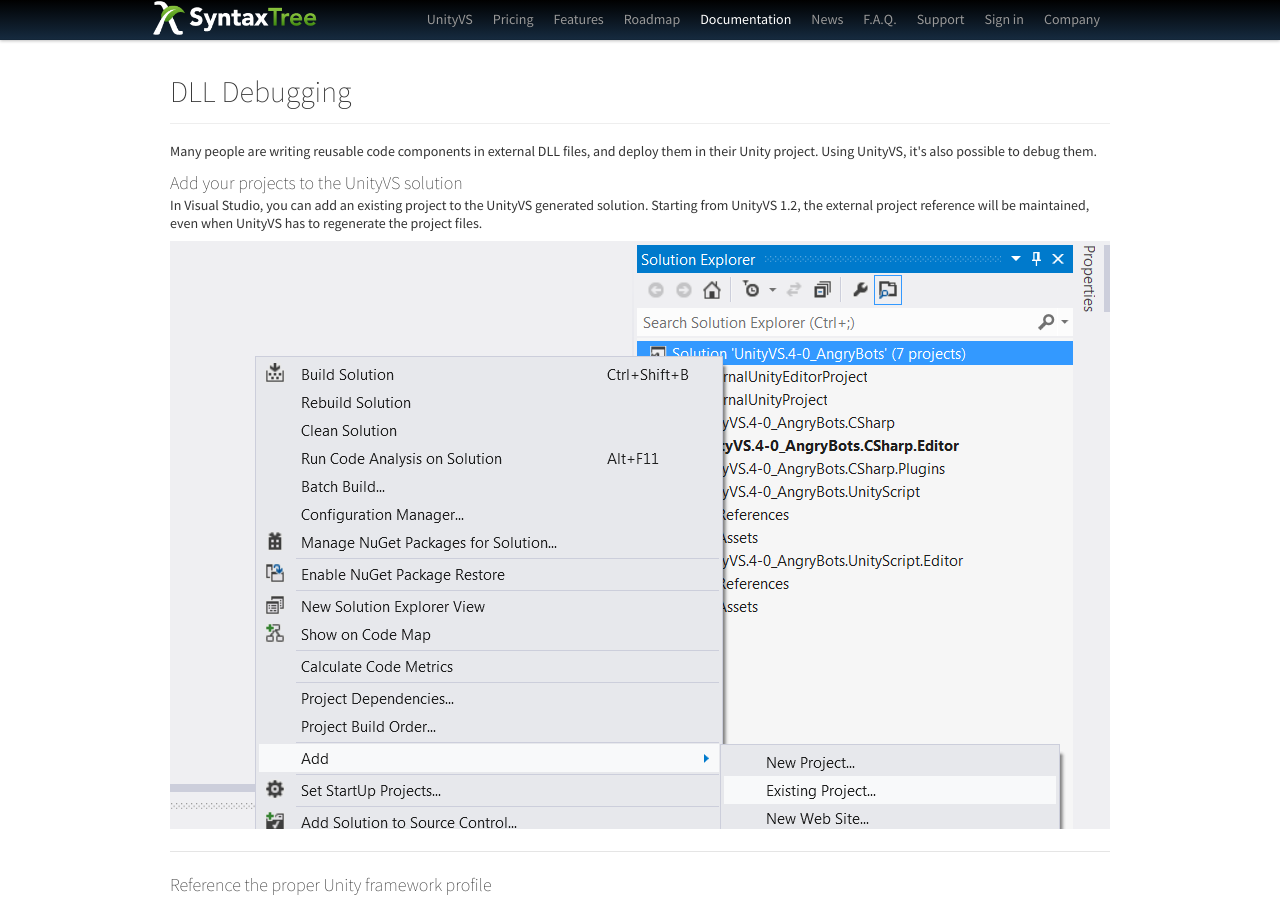
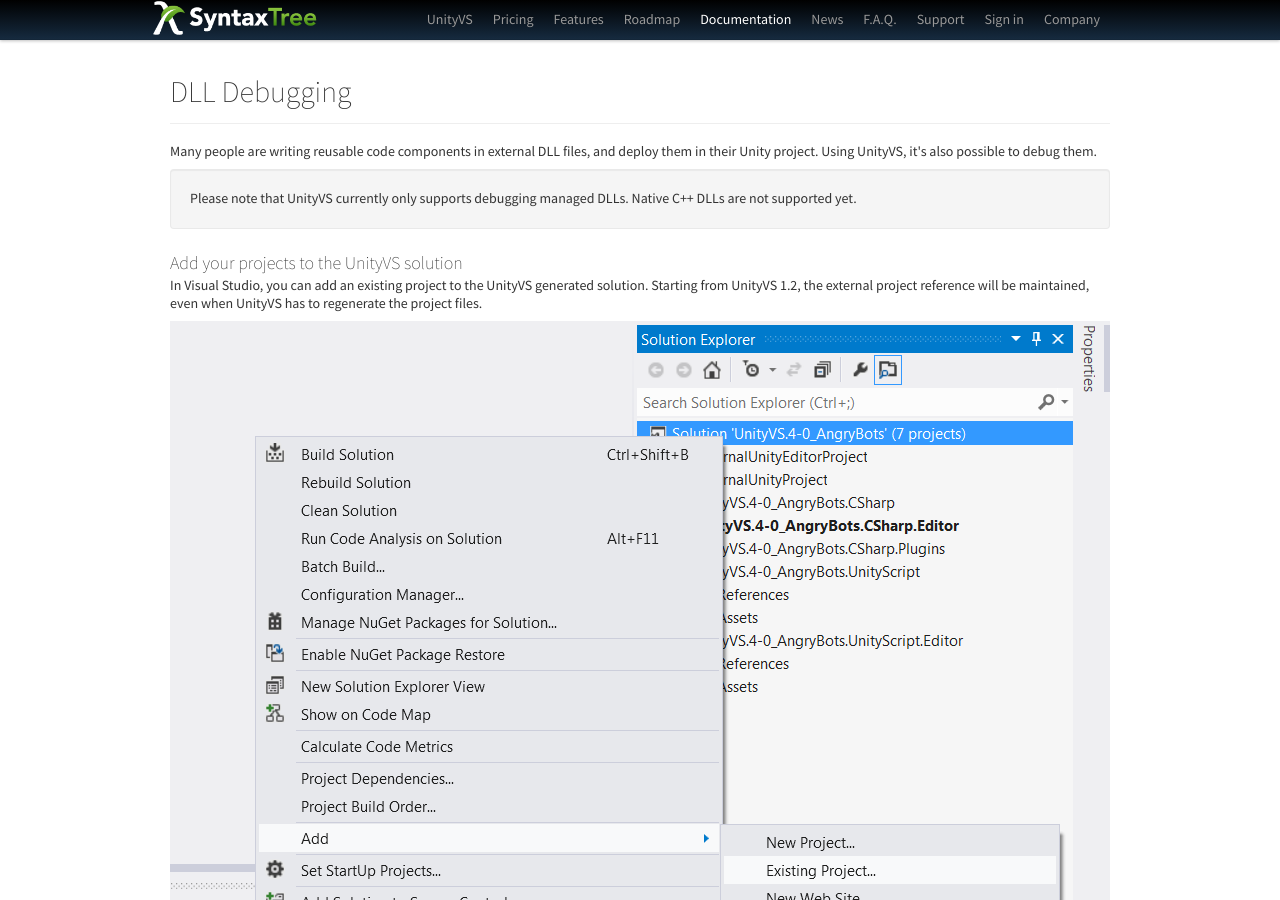
Before and after one commit to syntaxtree/unityvs.com, a Jekyll site: the page built from documentation/dll-debugging/index.html, in a window 1280 px wide and 900 px high. Built offline with Jekyll 4.4.1, drawn with Linux system fonts in a browser that asks for light colours; comment, search, counter and statistics services are not loaded.

Commit message:
Add note about native dlls

```diff
--- a/documentation/dll-debugging/index.html
+++ b/documentation/dll-debugging/index.html
@@ -11,6 +11,8 @@
       </div>
 
       <p>Many people are writing reusable code components in external DLL files, and deploy them in their Unity project. Using UnityVS, it's also possible to debug them.</p>
+
+      <p class="well">Please note that UnityVS currently only supports debugging managed DLLs. Native C++ DLLs are not supported yet.</p>
 
       <h3>Add your projects to the UnityVS solution</h3>
       <p>In Visual Studio, you can add an existing project to the UnityVS generated solution. Starting from UnityVS 1.2, the external project reference will be maintained, even when UnityVS has to regenerate the project files.</p>
```
